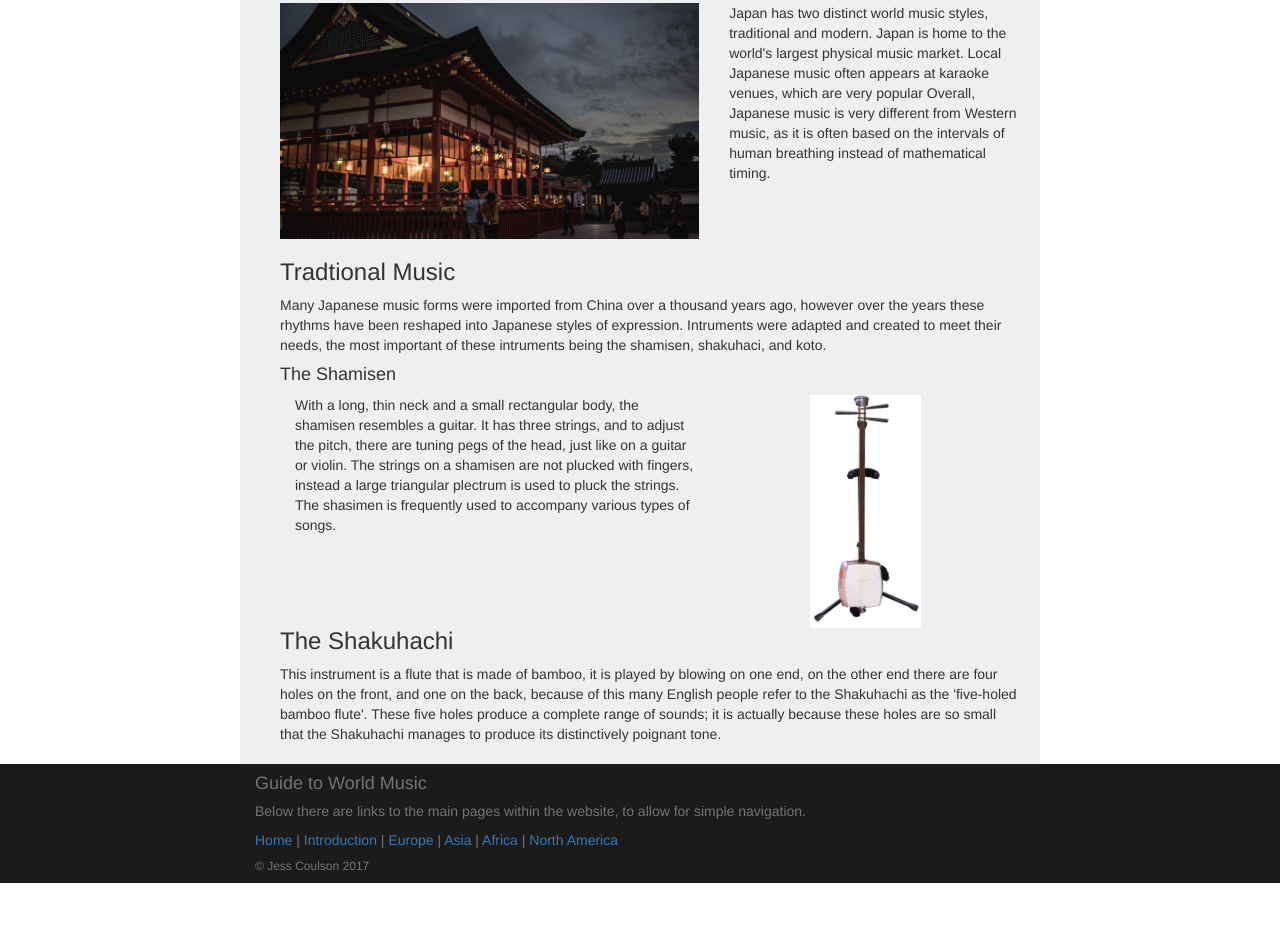
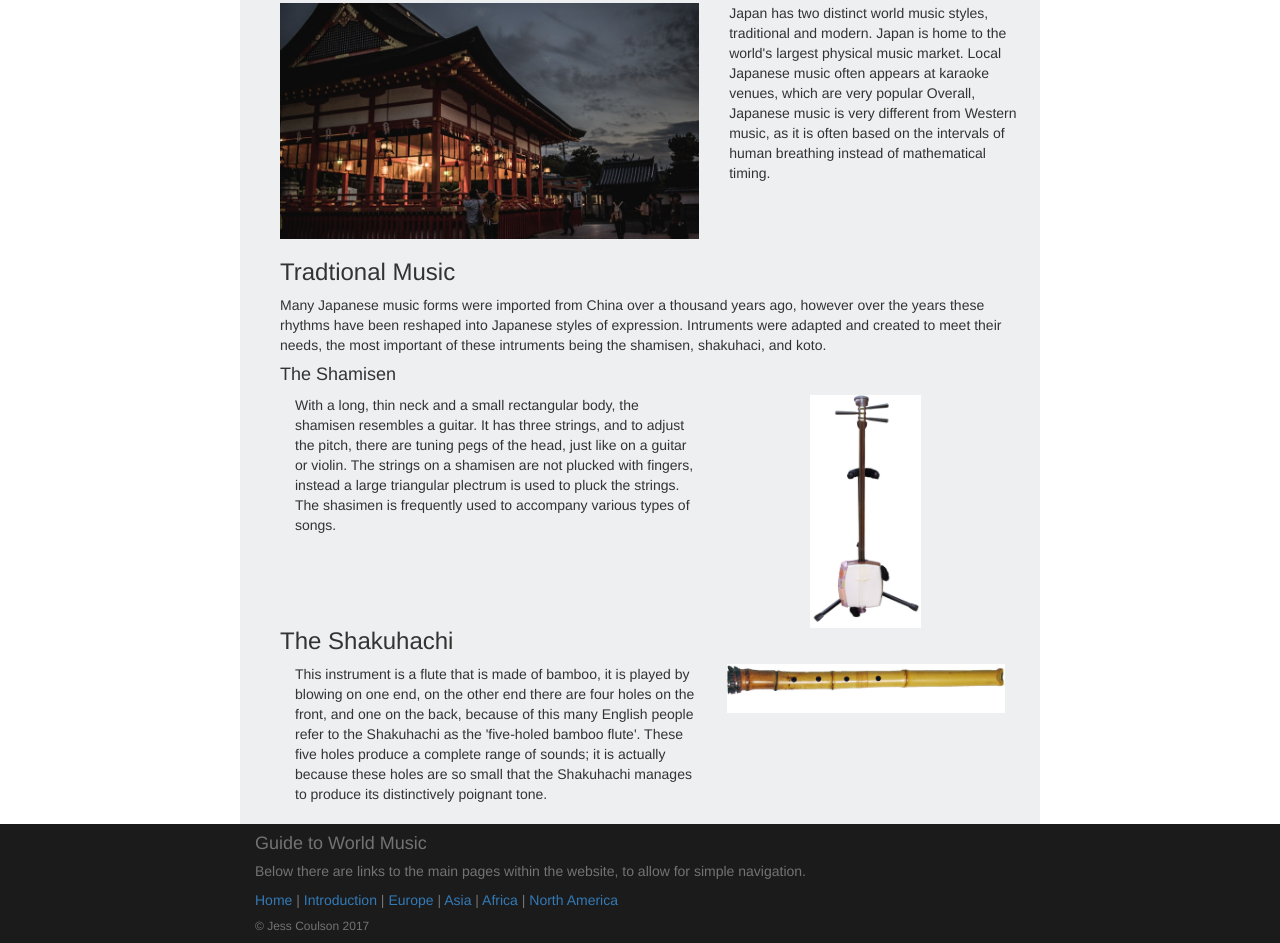
Before and after one commit to jesscoulsonn/jesscoulsonn.github.io, a plain HTML site: page webpages/japan.html in a window 1280 px wide. Shown: the part 326-1269 px from the top of the page. Before the commit the page ends 1209 px from the top, so only its background shows below. Drawn offline with nearby package versions, Linux system fonts and the light colour scheme.

Commit message:
japan pics

```diff
--- a/webpages/japan.html
+++ b/webpages/japan.html
@@ -125,12 +125,21 @@
             src="../images/shamison.jpg" alt="a picture of a shamisen" height=40% width=40%>
         </div>
 <h3>The Shakuhachi</h3>
+<div class="col-md-7">
 <p>This instrument is a flute that is made of bamboo, it is played by blowing on one
     end, on the other end there are four holes on the front, and one on the back, because
     of this many English people refer to the Shakuhachi as the 'five-holed bamboo flute'.
     These five holes produce a complete range of sounds; it is actually because these holes
     are so small that the Shakuhachi manages to produce its distinctively poignant tone.
 </p>
+</div>
+
+<div class="col-md-5">
+    <img class="img-responsive center-block"
+    src="../images/shak.jpg" alt="a picture of a shakuhachi">
+</div>
+
+
 
 </div>
 
```
Also changed, not shown: images/shak.jpg (added).
